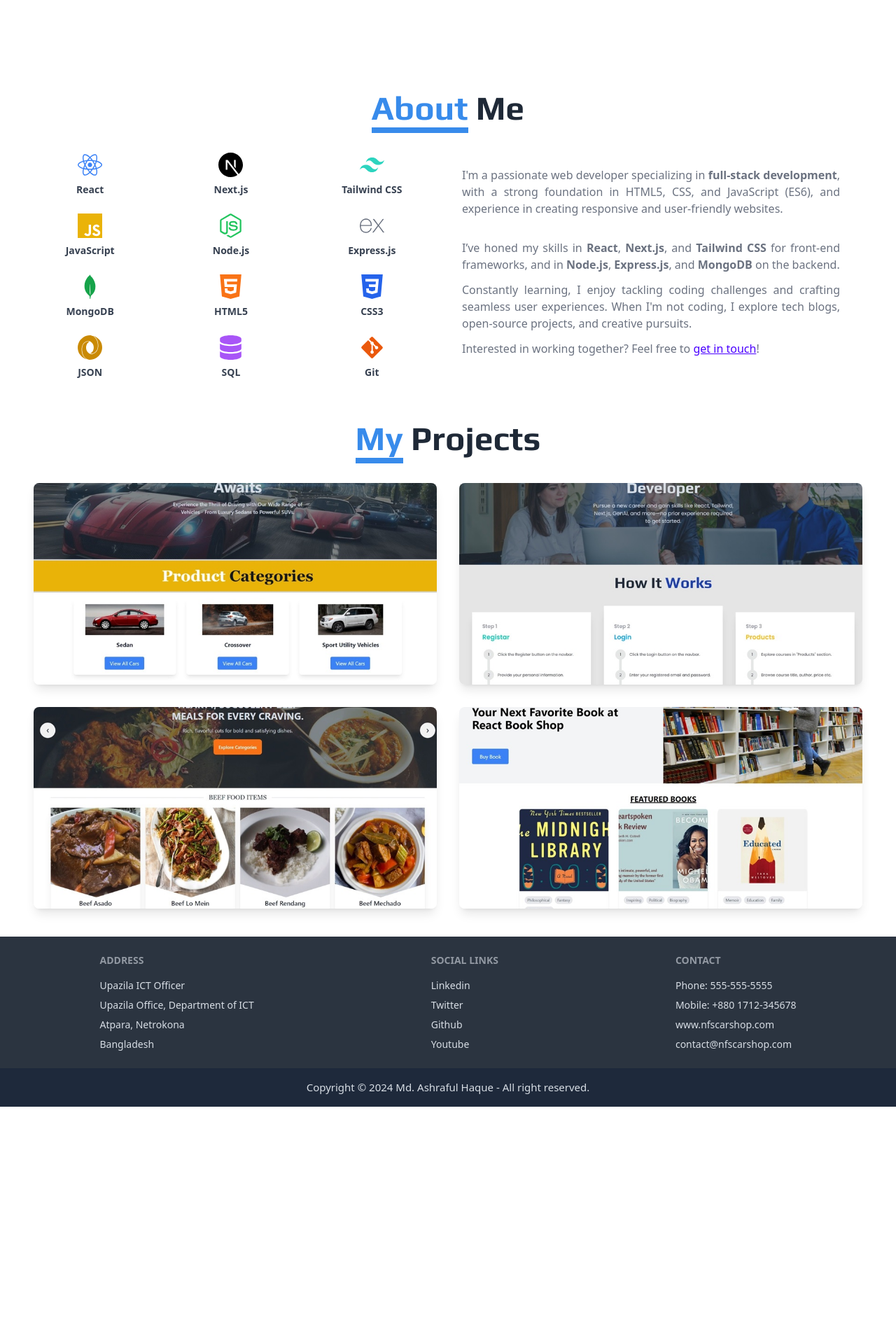
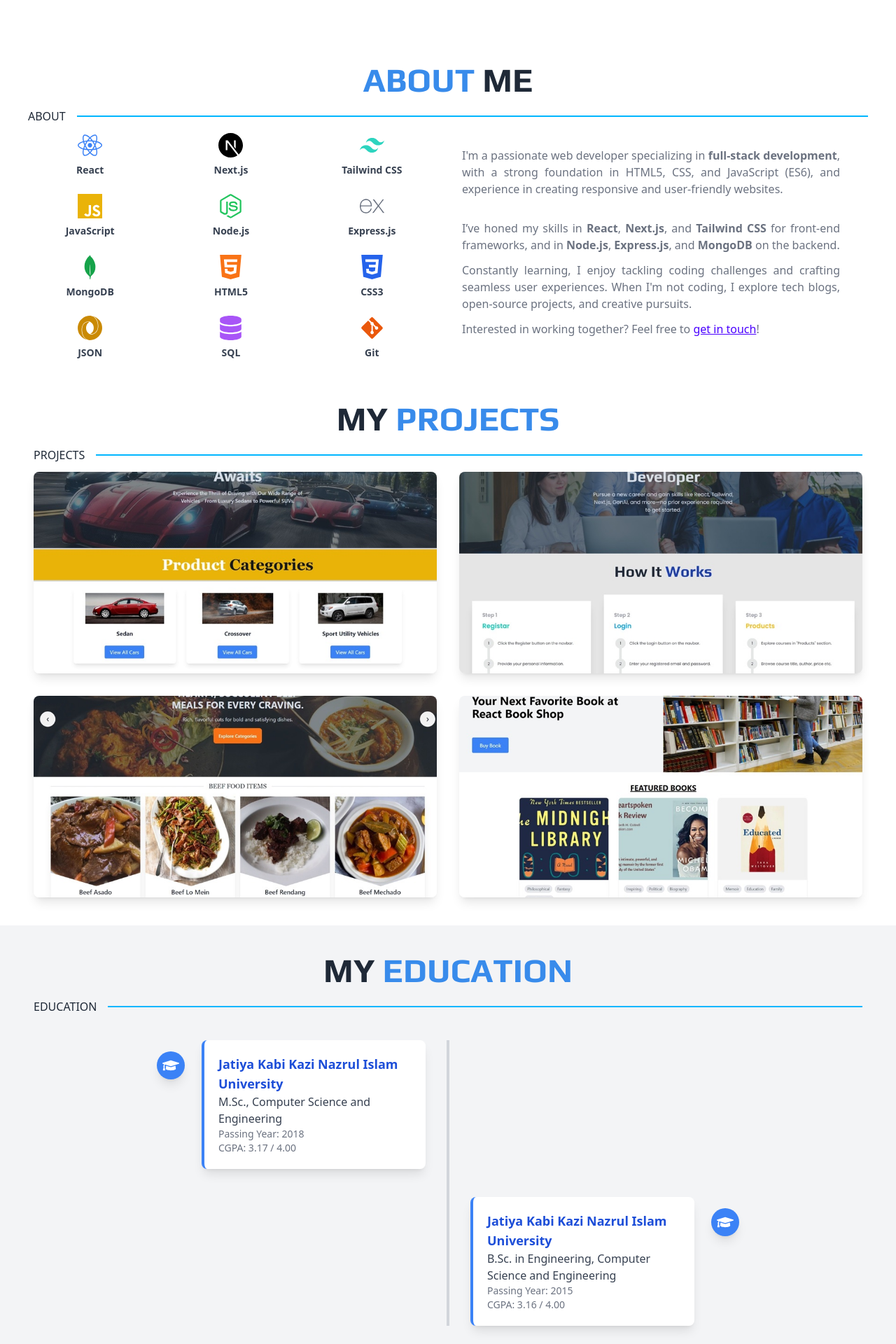
Before and after one commit to ashrafulhaque/portfolio, a React (Vite) app: page / in a window 1280 px wide. Shown: the part 800-2720 px from the top of the page at 70% size. Before the commit the page ends 2381 px from the top, so only its background shows below. Built offline with nearby package versions, Linux system fonts and the light colour scheme.

Commit message:
Skills section complete

```diff
--- a/package.json
+++ b/package.json
@@ -10,6 +10,7 @@
     "preview": "vite preview"
   },
   "dependencies": {
+    "@radix-ui/react-progress": "^1.1.0",
     "@radix-ui/react-slot": "^1.1.0",
     "class-variance-authority": "^0.7.0",
     "clsx": "^2.1.1",
--- a/src/components/About.tsx
+++ b/src/components/About.tsx
@@ -13,12 +13,10 @@ import {
 const About = () => {
   return (
     <section className="py-5 px-5 lg:px-10" id="about">
-      <h2 className="font-play text-5xl py-10  font-bold text-center">
-        <span className="text-[#388beb] border-b-8 border-[#388beb]">
-          About
-        </span>{" "}
-        Me
+      <h2 className="font-play text-5xl font-bold text-center mb-5">
+        <span className="text-[#388beb]">ABOUT</span> ME
       </h2>
+      <div className="divider divider-start divider-info">ABOUT</div>
       <div className="grid grid-cols-1 lg:grid-cols-2 gap-10 items-start">
         <div className="text-center">
           <div className="grid grid-cols-3 sm:grid-cols-4 lg:grid-cols-3 gap-6 animate-fadeIn">
--- /dev/null
+++ b/src/components/Education.tsx
@@ -0,0 +1,50 @@
+import { FaGraduationCap } from "react-icons/fa";
+
+const Education = () => {
+  return (
+    <section id="education" className="py-10 px-5 lg:px-12 bg-gray-100">
+      <h2 className="font-play text-5xl font-bold text-center mb-5">
+        MY <span className="text-[#388beb]">EDUCATION</span>
+      </h2>
+      <div className="divider divider-start divider-info">EDUCATION</div>
+
+      <div className="relative flex flex-col gap-10 mt-10 max-w-3xl mx-auto">
+        <div className="absolute left-1/2 transform -translate-x-1/2 top-0 bottom-0 w-1 bg-gray-300"></div>
+
+        <div className="relative flex items-start">
+          <div className="absolute -left-8 top-4 bg-blue-500 rounded-full p-2 text-white shadow-lg z-10">
+            <FaGraduationCap className="h-6 w-6" />
+          </div>
+          <div className="bg-white p-5 rounded-lg shadow-lg border-l-4 border-blue-500 w-80 ml-8">
+            <h3 className="text-lg font-semibold text-blue-700">
+              Jatiya Kabi Kazi Nazrul Islam University
+            </h3>
+            <p className="text-gray-700 font-medium">
+              M.Sc., Computer Science and Engineering
+            </p>
+            <p className="text-gray-500 text-sm">Passing Year: 2018</p>
+            <p className="text-gray-500 text-sm">CGPA: 3.17 / 4.00</p>
+          </div>
+        </div>
+
+        <div className="relative flex items-start">
+          <div className="absolute -right-8 top-4 bg-blue-500 rounded-full p-2 text-white shadow-lg z-10">
+            <FaGraduationCap className="h-6 w-6" />
+          </div>
+          <div className="bg-white p-5 rounded-lg shadow-lg border-l-4 border-blue-500 w-80 mr-8 ml-auto">
+            <h3 className="text-lg font-semibold text-blue-700">
+              Jatiya Kabi Kazi Nazrul Islam University
+            </h3>
+            <p className="text-gray-700 font-medium">
+              B.Sc. in Engineering, Computer Science and Engineering
+            </p>
+            <p className="text-gray-500 text-sm">Passing Year: 2015</p>
+            <p className="text-gray-500 text-sm">CGPA: 3.16 / 4.00</p>
+          </div>
+        </div>
+      </div>
+    </section>
+  );
+};
+
+export default Education;
--- a/src/components/Projects.tsx
+++ b/src/components/Projects.tsx
@@ -46,10 +46,10 @@ const Projects = () => {
 
   return (
     <section id="projects" className="py-10 px-5 lg:px-12">
-      <h2 className="font-play text-5xl font-bold text-center mb-10">
-        <span className="text-[#388beb] border-b-8 border-[#388beb]">My</span>{" "}
-        Projects
+      <h2 className="font-play text-5xl font-bold text-center mb-5">
+        MY <span className="text-[#388beb]">PROJECTS</span>
       </h2>
+      <div className="divider divider-start divider-info">PROJECTS</div>
 
       <div className="grid grid-cols-1 md:grid-cols-2 gap-8">
         {projects.map((project) => (
--- /dev/null
+++ b/src/components/Skills.tsx
@@ -0,0 +1,7 @@
+import React from "react";
+
+const Skills = () => {
+  return <div>Skills</div>;
+};
+
+export default Skills;
--- /dev/null
+++ b/src/components/ui/progress.tsx
@@ -0,0 +1,26 @@
+import * as React from "react"
+import * as ProgressPrimitive from "@radix-ui/react-progress"
+
+import { cn } from "@/lib/utils"
+
+const Progress = React.forwardRef<
+  React.ElementRef<typeof ProgressPrimitive.Root>,
+  React.ComponentPropsWithoutRef<typeof ProgressPrimitive.Root>
+>(({ className, value, ...props }, ref) => (
+  <ProgressPrimitive.Root
+    ref={ref}
+    className={cn(
+      "relative h-2 w-full overflow-hidden rounded-full bg-zinc-900/20 dark:bg-zinc-50/20",
+      className
+    )}
+    {...props}
+  >
+    <ProgressPrimitive.Indicator
+      className="h-full w-full flex-1 bg-zinc-900 transition-all dark:bg-zinc-50"
+      style={{ transform: `translateX(-${100 - (value || 0)}%)` }}
+    />
+  </ProgressPrimitive.Root>
+))
+Progress.displayName = ProgressPrimitive.Root.displayName
+
+export { Progress }
--- a/src/pages/Homepage.tsx
+++ b/src/pages/Homepage.tsx
@@ -1,4 +1,5 @@
 import About from "@/components/About";
+import Education from "@/components/Education";
 import Introduction from "@/components/Introduction";
 import Projects from "@/components/Projects";
 
@@ -8,6 +9,7 @@ const Homepage = () => {
       <Introduction />
       <About />
       <Projects />
+      <Education />
     </>
   );
 };
```
Also changed, not shown: 1 other file (tests, documents, lock files or other folders).
